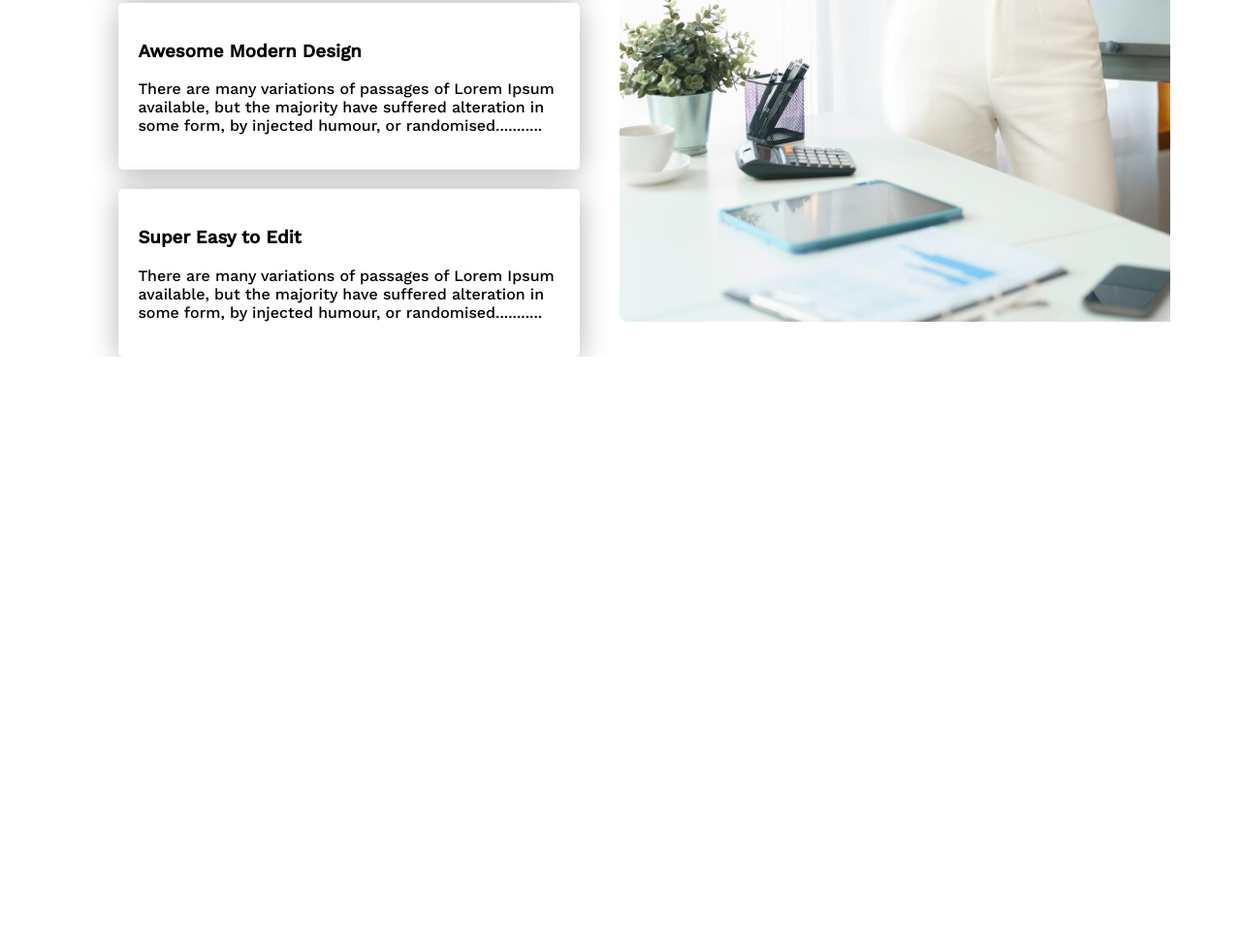
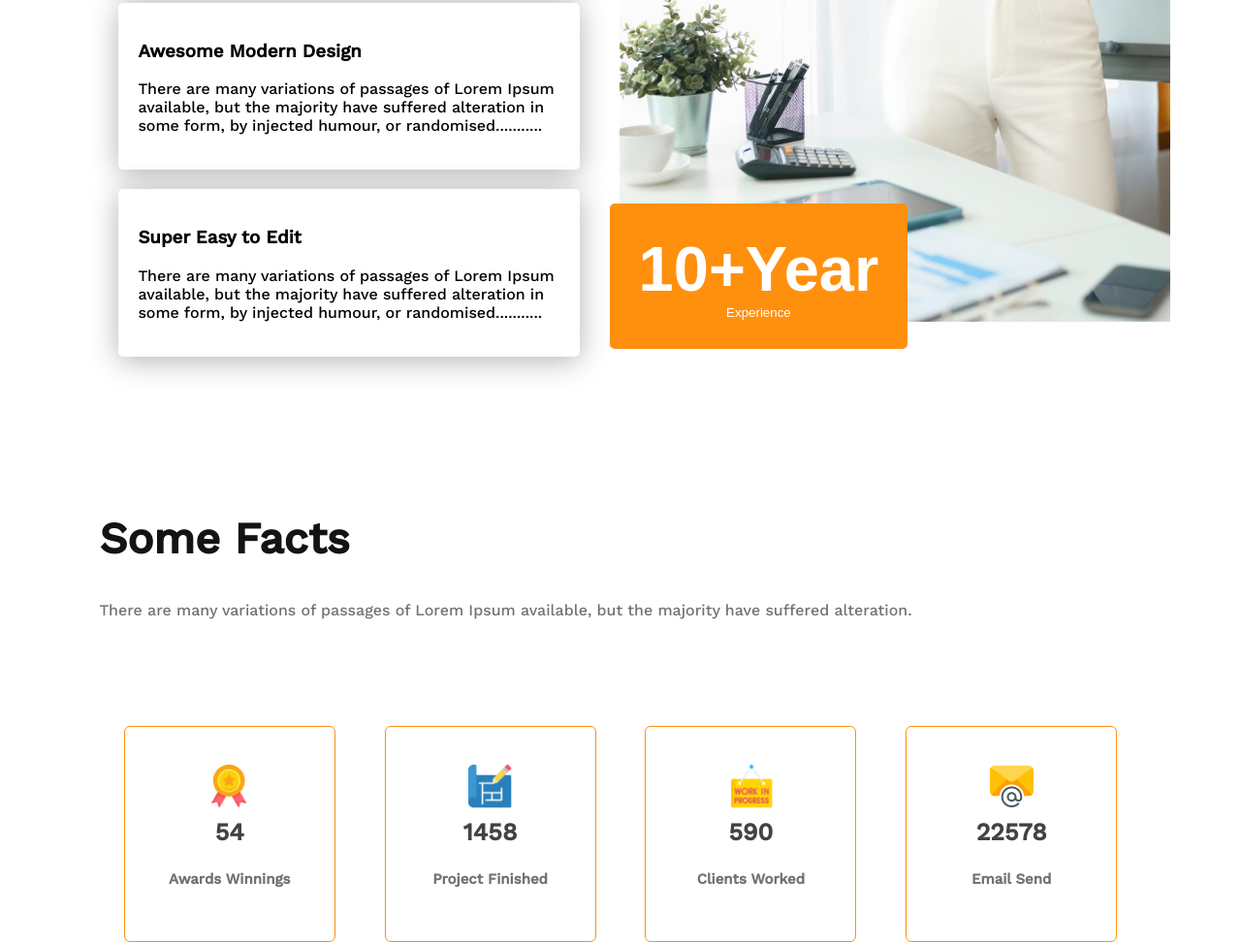
Before and after one commit to freelancermahabubs/assinment-second, a plain HTML site: page index.html in a window 1280 px wide. Shown: the part 2261-3233 px from the top of the page at 97% size. Before the commit the page ends 2629 px from the top, so only its background shows below. Drawn offline with nearby package versions, Linux system fonts and the light colour scheme.

Commit message:
facts section add

```diff
--- a/index.html
+++ b/index.html
@@ -88,9 +88,43 @@
         </div>
         <div class="favourite-img">
           <img src="images/architect.png" alt="">
+          <button><span class="years">10+Year</span> <br>Experience</button>
         </div>
       </div>
     </section>
+<!-- Start Facts Sections  -->
+<section class="facts-section">
+  <div id="facts">
+    <h2 class="fact-title">Some Facts</h2>
+    <p class="fact-details">There are many variations of passages of Lorem Ipsum available, but the majority have suffered alteration.</p>
+    <div class="fact-cards">
+      <div class="card-container">
+        <div class="fact-card">
+          <img src="images/icons/ribon.png" alt="">
+          <h2>54</h2>
+          <p>Awards Winnings</p>
+        </div>
+        <div class="fact-card">
+          <img src="images/icons/projects.png" alt="">
+          <h2>1458</h2>
+          <p>Project Finished</p>
+        </div>
+        <div class="fact-card">
+          <img src="images/icons/customers.png" alt="">
+          <h2>590</h2>
+          <p>Clients Worked</p>
+        </div>
+        <div class="fact-card">
+          <img src="images/icons/email.png" alt="">
+          <h2>22578</h2>
+          <p>Email Send</p>
+        </div>
+      </div>
+    </div>
+  </div>
+</section>
+<!-- Start Sponspors Section  -->
+
   </main>
 </body>
 </html>
--- a/styles/style.css
+++ b/styles/style.css
@@ -76,6 +76,7 @@ background:rgba(255, 144, 14, 0.1);
   margin-top: 32px;
   margin-bottom: 2%;
   padding: 12px 14px;
+  cursor: pointer;
 }
 
 /* Styles Brand Image Section */
@@ -100,11 +101,11 @@ Styles Features Section
 }
 #features{
   display: flex;
-  justify-content: space-between;
+  justify-content: space-around;
   align-items: center;
   gap: 60px;
   position: relative;
-  top: -8px;
+  top: -20px;
 }
 .features-img{
   display: grid;
@@ -129,9 +130,12 @@ Styles Features Section
   background-color: #FF900E;
   padding: 12px 14px;
   border-radius: 5px;
+  cursor: pointer;
 }
 
-/* Styles Favorite Section */
+/* ==============
+ Styles Favorite Section
+ =============================== */
 #favorite-section{
 padding: 0% 8%;
 }
@@ -175,3 +179,80 @@ padding: 0% 8%;
   object-fit: cover;
   object-position: 12px;
 }
+.favourite-img button{
+position: relative;
+background-color: #FF900E;
+border: none;
+border-radius: 5px;
+top: -131px;
+cursor: pointer;
+left: 31px;
+padding: 30px;
+color: #FFFFFF;
+}
+.years{
+  font-weight: 700;
+  font-size: 65px;
+}
+/* ====================
+Facts Section styles
+================================ */
+
+.facts-section{
+  background-color: #FFFFFF;
+  padding: 0% 8%;
+}
+.fact-title{
+  font-weight: 700;
+  font-size: 45px;
+  color: #131313;
+}
+.fact-details{
+  color: #727272;
+  font-weight: 400;
+  font-size: 16px;
+  line-height: 26px;
+  line-height: 139%;
+}
+.fact-cards{
+  margin-top: 10%;
+}
+.card-container{
+  display: flex;
+  justify-content: space-around;
+}
+.fact-card{
+  display: flex;
+  flex-direction: column;
+  justify-content: center;
+  align-items: center;
+  width: 215.83px;
+  height: 220.83px;
+  border: 1px solid #FF900E;
+  border-radius: 6px;
+}
+.fact-card img{
+  width: 45.22px;
+  height: 45.22px;
+  margin: 0;
+}
+.fact-card h2{
+  font-weight: 600;
+  font-size: 25px;
+  color: #424242;
+  margin: 10px;
+}
+.fact-card p{
+  font-weight: 600;
+  font-size: 15px;
+  color: #727272;
+}
+.card-container .fact-card:hover{
+  background-color: #413fb4;
+  transition: all 0.25s ease-in;
+  transform: scale(1.05);
+  border: 1px solid rgba(40, 45, 77, 0.5);
+  box-shadow: 0.8px 12px 0 rgba(0, 0, 0, 0.5);
+  color: #FFFFFF;
+  cursor: pointer;
+}
```
